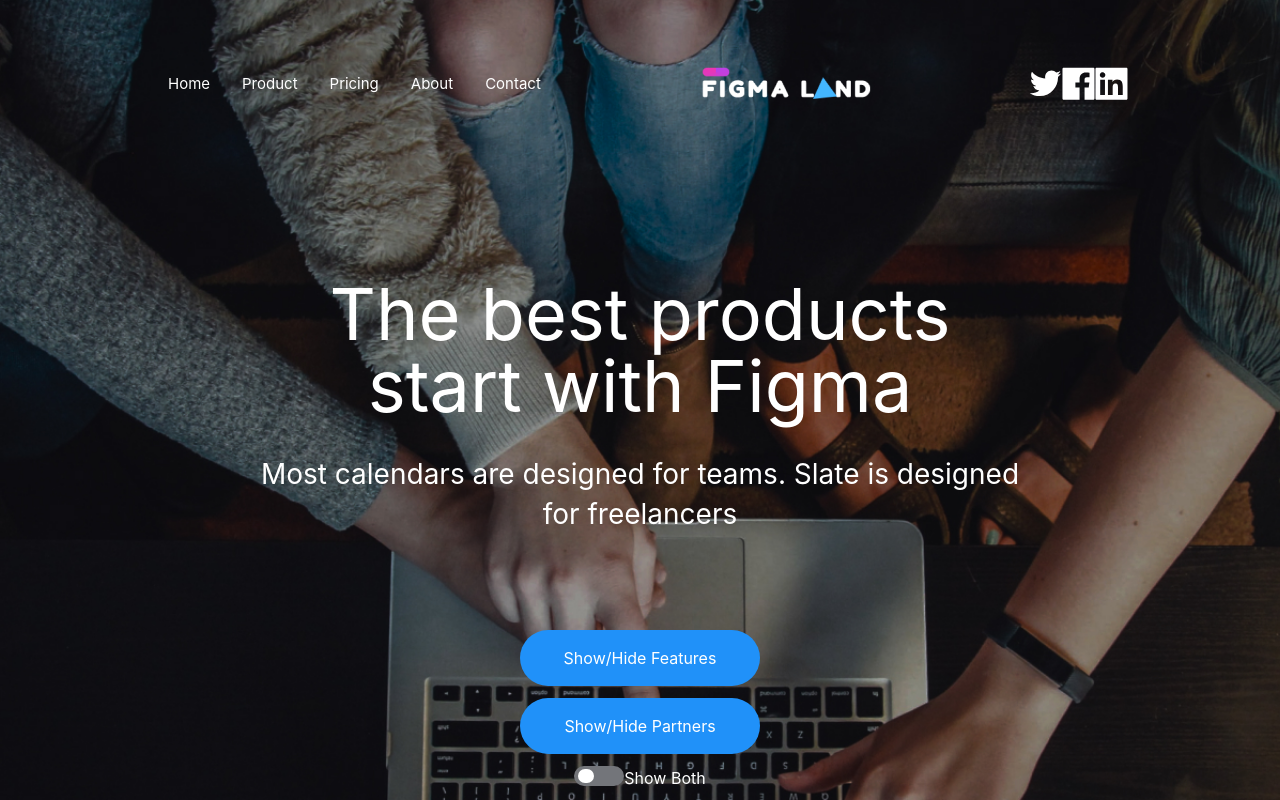
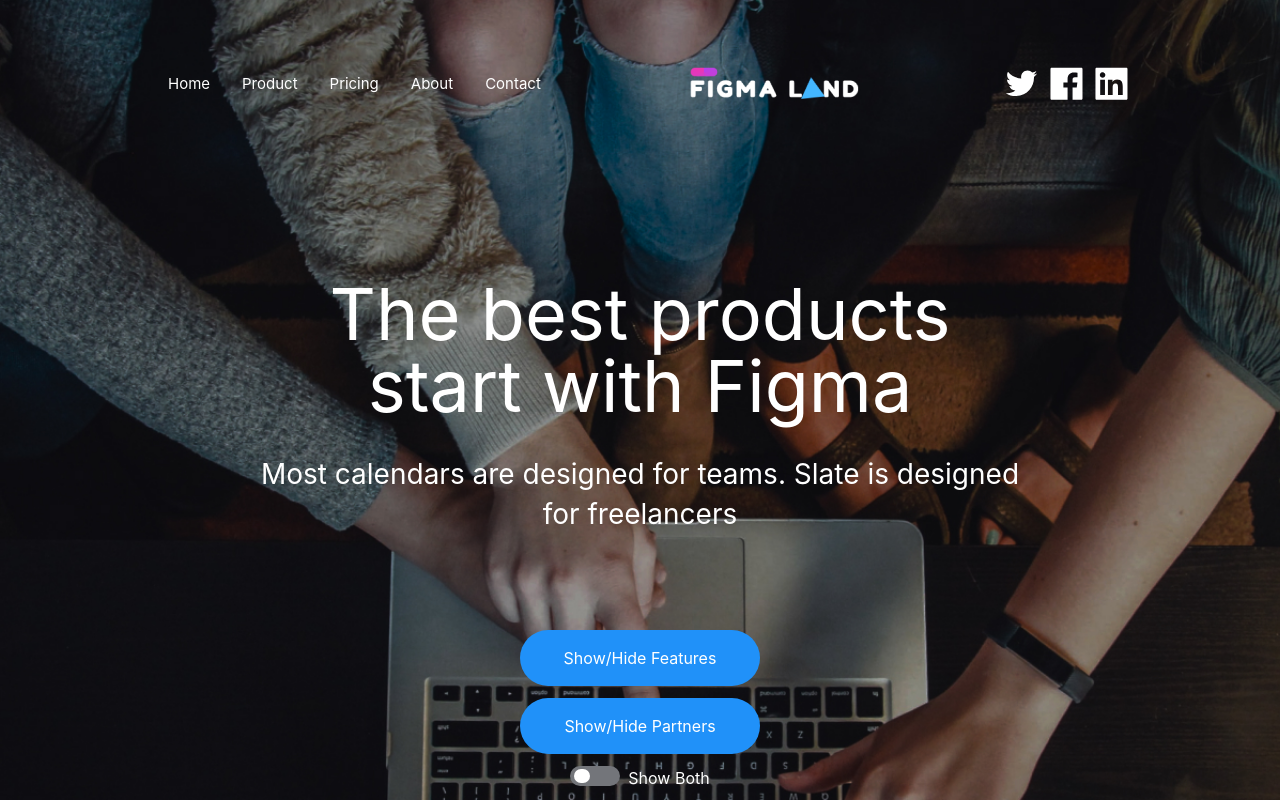
Before and after one commit to Arsalan31/my-project1, a React (Create React App) app: page / in a window 1280 px wide. Shown: the top 800 px of the page. Built offline with nearby package versions, Linux system fonts and the light colour scheme; what tailwindcss-rtl would draw is missing.

Commit message:
Update Hero.js

```diff
--- a/src/Components/Hero.js
+++ b/src/Components/Hero.js
@@ -63,7 +63,7 @@ function Hero() {
             <nav className="container flex justify-between px-1 lg:px-36 py-8 mx-auto bg-transparent">
                 <div className="container  flex flex-wrap justify-between content-center px-2 items-center mx-auto bg-transparent ">
                         <div className="logo block cursor-pointer h-6 sm:h-9" />
-                    <button onClick={toggleNav} className="block items-center p-2 ms-3 text-sm  md:hidden">
+                    <button onClick={toggleNav} className="block items-center p-2 ml-3 text-sm  md:hidden">
 
                         <svg width="28" height="16" viewBox="0 0 28 16" fill="none" xmlns="http://www.w3.org/2000/svg">
                             <path d="M0.667969 0H27.3346V2.66667H0.667969V0ZM7.33463 6.66667H27.3346V9.33333H7.33463V6.66667ZM15.668 13.3333H27.3346V16H15.668V13.3333Z" fill="white" />
@@ -90,18 +90,18 @@ function Hero() {
                     )}
                     {(toggleMenu || screenWidth > 767) && (
                         <div className="list1 items-center w-full md:block md:w-auto flex flex-wrap">
-                            <div className="lg:w-2/5 justify-center md:inline-flex inline-flex lg:justify-center md:ms-5 w-full lg:ms-0 md:justify-items-start justify-items-center">
+                            <div className="lg:w-2/5 justify-center md:inline-flex inline-flex lg:justify-center md:ml-5 w-full lg:ml-0 md:justify-items-start justify-items-center">
                                 <a href="https://twitter.com/figma?ref_src=twsrc%5Egoogle%7Ctwcamp%5Eserp%7Ctwgr%5Eauthor" class="tw text-white cursor-pointer">
                                     <svg width="33" height="33" viewBox="0 0 35 28" fill="none" xmlns="http://www.w3.org/2000/svg">
                                         <path d="M34.1455 3.48168C32.9207 4.01002 31.5878 4.39027 30.2149 4.53837C31.6403 3.69156 32.7077 2.35375 33.2168 0.775924C31.8793 1.5716 30.414 2.12954 28.886 2.42499C28.2474 1.74226 27.475 1.19836 26.617 0.827188C25.7589 0.456017 24.8337 0.26553 23.8988 0.267595C20.1163 0.267595 17.0744 3.33358 17.0744 7.09603C17.0744 7.62437 17.1384 8.15271 17.2425 8.66104C11.5788 8.36485 6.52753 5.65909 3.16936 1.5164C2.55746 2.56154 2.2368 3.75156 2.24075 4.96264C2.24075 7.33218 3.44553 9.42153 5.28273 10.6503C4.20004 10.6077 3.14271 10.3101 2.19672 9.78177V9.86582C2.19672 13.184 4.54225 15.9338 7.66827 16.5662C7.08133 16.7186 6.47753 16.7966 5.87111 16.7983C5.42682 16.7983 5.00655 16.7543 4.58227 16.6943C5.44683 19.4 7.96447 21.3653 10.9624 21.4293C8.61689 23.2665 5.67898 24.3472 2.48891 24.3472C1.91654 24.3472 1.3882 24.3272 0.839844 24.2632C3.86581 26.2044 7.45614 27.3252 11.3226 27.3252C23.8748 27.3252 30.7432 16.9264 30.7432 7.90055C30.7432 7.60436 30.7432 7.30816 30.7232 7.01197C32.0521 6.03934 33.2168 4.83456 34.1455 3.48168Z" fill="white" />
                                     </svg>
                                 </a>
-                                <a href="https://www.facebook.com/figmadesign/" class="fb md:ms-3 ms-4 text-white cursor-pointer">
+                                <a href="https://www.facebook.com/figmadesign/" class="fb md:ml-3 ml-4 text-white cursor-pointer">
                                     <svg width="33" height="33" viewBox="0 0 33 33" fill="none" xmlns="http://www.w3.org/2000/svg">
                                         <path d="M31.2126 0.786133H1.75349C1.04503 0.786133 0.472656 1.3585 0.472656 2.06696V31.5261C0.472656 32.2345 1.04503 32.8069 1.75349 32.8069H31.2126C31.9211 32.8069 32.4934 32.2345 32.4934 31.5261V2.06696C32.4934 1.3585 31.9211 0.786133 31.2126 0.786133ZM27.5142 10.1322H24.9565C22.9512 10.1322 22.563 11.0848 22.563 12.4857V15.5717H27.3501L26.7257 20.4029H22.563V32.8069H17.5718V20.4069H13.397V15.5717H17.5718V12.0094C17.5718 7.87473 20.0974 5.62127 23.7878 5.62127C25.5569 5.62127 27.0739 5.75336 27.5182 5.8134V10.1322H27.5142Z" fill="white" />
                                     </svg>
                                 </a>
-                                <a href="https://www.linkedin.com/company/figma?original_referer=https%3A%2F%2Fwww.google.com%2F" class="li md:ms-3 ms-4 text-white cursor-pointer">
+                                <a href="https://www.linkedin.com/company/figma?original_referer=https%3A%2F%2Fwww.google.com%2F" class="li md:ml-3 ml-4 text-white cursor-pointer">
                                     <svg width="33" height="33" viewBox="0 0 33 33" fill="none" xmlns="http://www.w3.org/2000/svg">
                                         <path d="M31.197 0.786133H1.73786C1.0294 0.786133 0.457031 1.3585 0.457031 2.06696V31.5261C0.457031 32.2345 1.0294 32.8069 1.73786 32.8069H31.197C31.9054 32.8069 32.4778 32.2345 32.4778 31.5261V2.06696C32.4778 1.3585 31.9054 0.786133 31.197 0.786133ZM9.95519 28.0718H5.20411V12.7899H9.95519V28.0718ZM7.58165 10.7006C7.03701 10.7006 6.50459 10.5391 6.05173 10.2365C5.59887 9.93388 5.24591 9.5038 5.03749 9.00061C4.82906 8.49742 4.77453 7.94372 4.88078 7.40954C4.98704 6.87536 5.24931 6.38468 5.63443 5.99956C6.01956 5.61443 6.51023 5.35216 7.04442 5.24591C7.5786 5.13965 8.13229 5.19418 8.63548 5.40261C9.13867 5.61104 9.56875 5.964 9.87134 6.41686C10.1739 6.86972 10.3354 7.40213 10.3354 7.94678C10.3314 9.46777 9.09864 10.7006 7.58165 10.7006ZM27.7427 28.0718H22.9957V20.639C22.9957 18.8659 22.9636 16.5884 20.5261 16.5884C18.0565 16.5884 17.6762 18.5176 17.6762 20.5109V28.0718H12.9331V12.7899H17.4881V14.8793H17.5521C18.1845 13.6785 19.7335 12.4097 22.047 12.4097C26.8582 12.4097 27.7427 15.5757 27.7427 19.6904V28.0718Z" fill="white" />
                                     </svg>
@@ -129,7 +129,7 @@ function Hero() {
                         <input type="checkbox" />
                         <span onClick={toggle2} className="slider" />
                     </label>
-                    <label className="form-check-label inline-block ms-2  text-white" for="flexSwitchCheckChecked">Show Both</label>
+                    <label className="form-check-label inline-block ml-2  text-white" for="flexSwitchCheckChecked">Show Both</label>
                 </center>
             </div>
         </hero>
```
